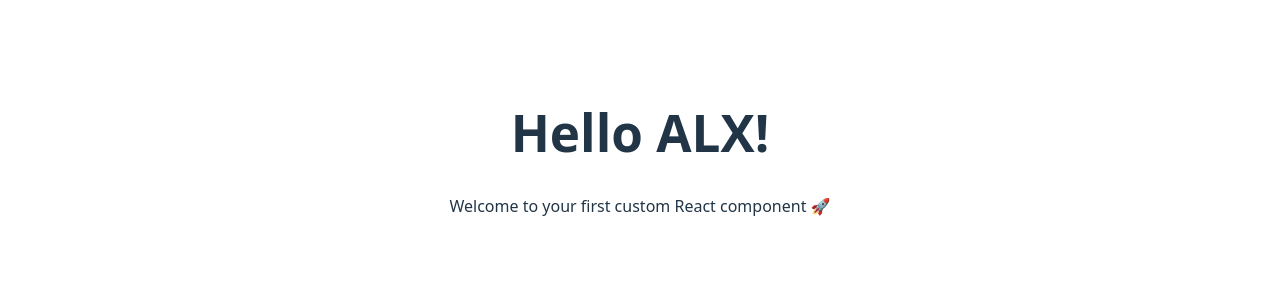
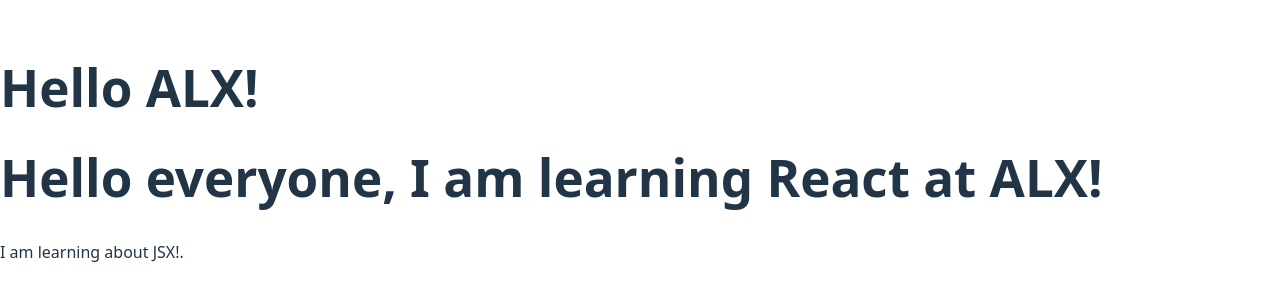
Before and after one commit to Hannahwangari/alx-fe-reactjs, a React (Vite) app in the folder alx-react-app/: page / in a window 1280 px wide. Shown: the part 248-548 px from the top of the page. Built offline with nearby package versions, Linux system fonts and the light colour scheme.

Commit message:
feat: add WelcomeMessage component and update App.jsx

```diff
--- a/alx-react-app/src/App.jsx
+++ b/alx-react-app/src/App.jsx
@@ -1,12 +1,12 @@
-import './App.css'
+import WelcomeMessage from './components/WelcomeMessage';
 
 function App() {
   return (
-    <div className="App">
+    <div>
       <h1>Hello ALX!</h1>
-      <p>Welcome to your first custom React component 🚀</p>
+      <WelcomeMessage />
     </div>
-  )
+  );
 }
 
-export default App
+export default App;
--- /dev/null
+++ b/alx-react-app/src/components/WelcomeMessage.jsx
@@ -0,0 +1,10 @@
+function WelcomeMessage() {
+    return (
+        <div>
+            <h1>Hello everyone, I am learning React at ALX!</h1>
+            <p>I am learning about JSX!.</p>
+        </div>
+    );
+}
+
+export default WelcomeMessage;
```
